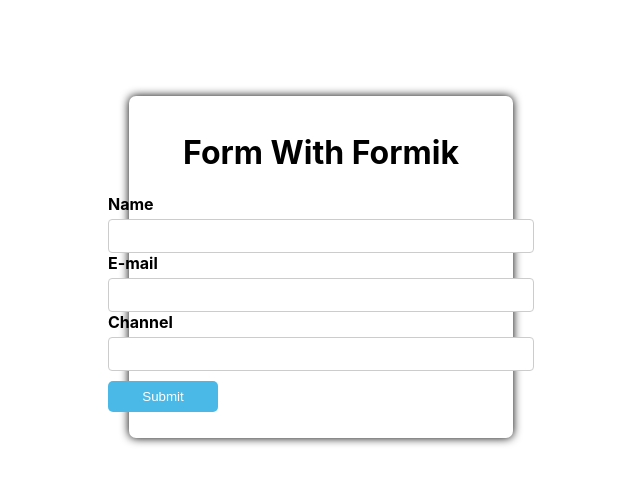
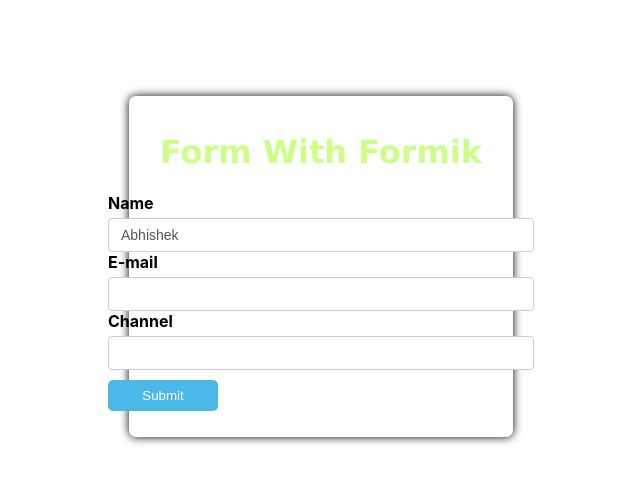
Before and after one commit to fhabhishektiwari/form-with-formik, a React (Create React App) app: page / in a window 1280 px wide. Shown: the top 484 px of the page, without its empty margins (319-959 px from the left). Built offline with nearby package versions, Linux system fonts and the light colour scheme.

Commit message:
added validation with error message

```diff
--- a/src/App.js
+++ b/src/App.js
@@ -6,7 +6,7 @@
     <div className="App">
       <div className='wrapper'>
         <div className='main-form'>
-          <h1>Form With Formik</h1>
+          <h1 style={{fontFamily:'verdana',color:'#CF8'}}>Form With Formik</h1>
           <SimpleForm/>
         </div>
       </div>
--- a/src/components/SimpleForm.jsx
+++ b/src/components/SimpleForm.jsx
@@ -1,19 +1,43 @@
 import React from 'react'
 import {useFormik} from 'formik';
 
+const initialValues = {
+    name: "Abhishek",
+    email: "",
+    channel: "",
+}
+const onSubmit=values=>{
+    console.log(values);
+}
+
+const validate = values => {
+    // values.name values.email values.channel
+    // errors.name errors.email errors.channel
+    // errors.name='This field is required'
+    let errors = {}
+
+    if (!values.name) {
+        errors.name = "Required";
+    } if (!values.email) {
+        errors.email = "Required";
+    } else if (!/^[A-Z0-9._%+-]+@[A-Z0-9.-]+\.[A-Z]{2,4}$/i.test(values.email)) {
+        errors.email = "Invalid email address";
+    } if (!values.channel) {
+        errors.channel = "Required";
+    }
+    return errors;
+}
+
 const SimpleForm = () => {
     const formik=useFormik({
-        initialValues:{
-            name:"",
-            email:"",
-            channel:"",
-        },
-        onSubmit:values=>{
-            console.log(values);
-        }
+        initialValues,
+        onSubmit,
+        validate,
     })
 
-    // console.log("Form Vslues",formik.values);
+    // console.log("Form Values",formik.values);
+    console.log("Form Errors",formik.errors);
+
   return (
     <div>
       <form onSubmit={formik.handleSubmit}>
```
